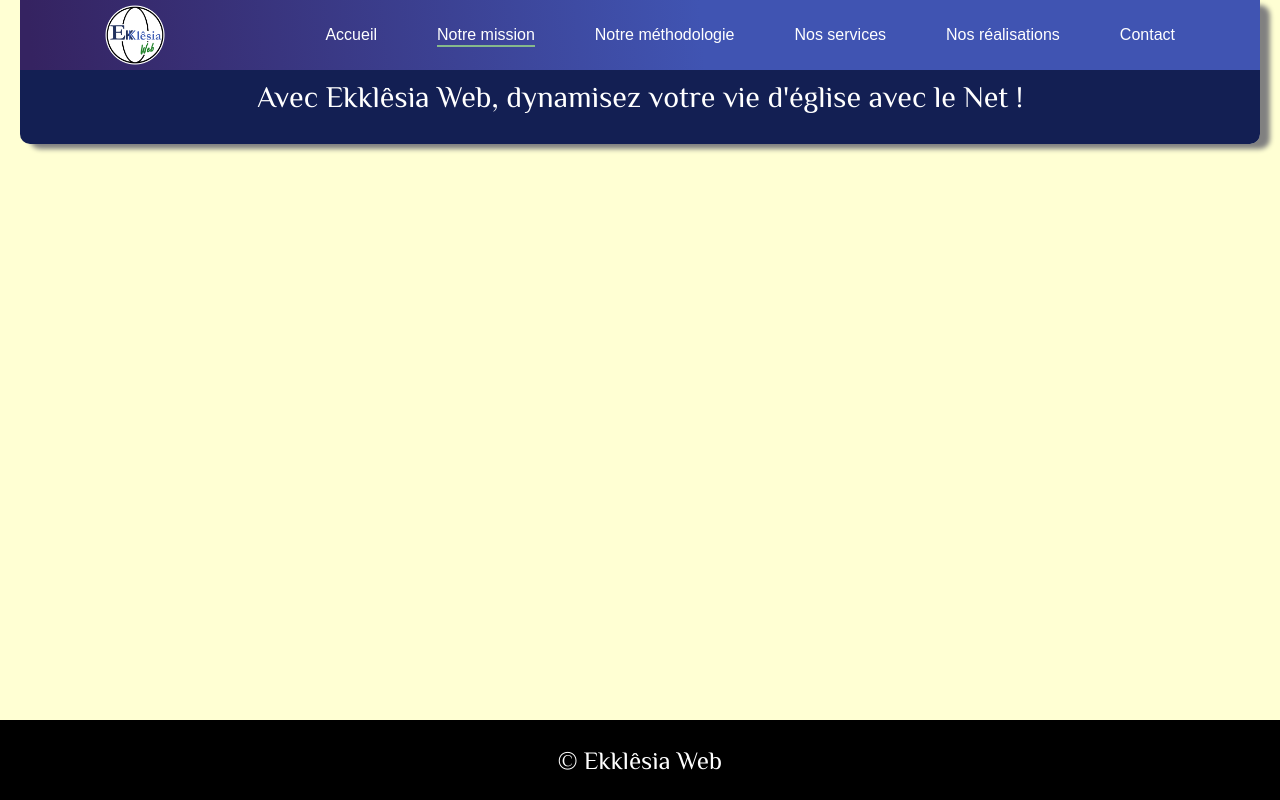
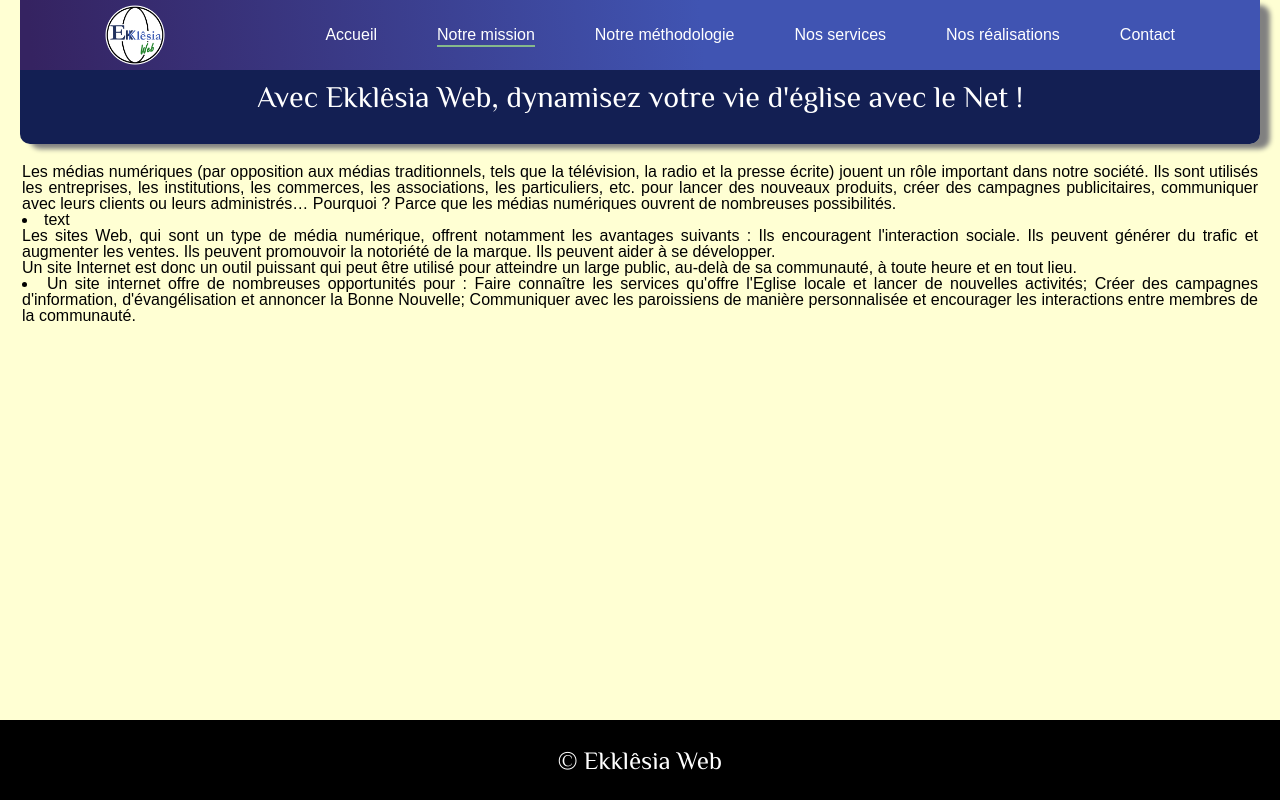
Before and after one commit to Ben43200/ekklesia-vite, a React (Vite) app: page /mission in a window 1280 px wide. Built offline with nearby package versions, Linux system fonts and the light colour scheme; a web font is replaced by a local one.

Commit message:
commit avec la data et les tagname li pas rendu ul li

```diff
--- a/src/main.jsx
+++ b/src/main.jsx
@@ -1,5 +1,5 @@
-import React from "react";
-import { BrowserRouter as Router, Routes, Route, BrowserRouter } from "react-router-dom";
+// import React from "react";
+import { BrowserRouter,  Routes, Route,  } from "react-router-dom";
 import ReactDOM from "react-dom/client";
 // import Navbar from "./components/Navbar/Navbar";
 // import Methodologie from "./pages/Methodologie/Methodologie";
@@ -19,6 +19,7 @@ import Navbar from "./components/navbar/Navbar";
 import Contact from "./pages/contact/Contact";
 
 import Footer from "./components/footer/Footer";
+import Mission  from "./pages/mission/Mission";
 
 
 
@@ -34,7 +35,7 @@ root.render(
 
     <Routes>
       <Route path="/" element={<Home />} />
-
+      <Route path="/mission" element={<Mission />} />
       {/* <Route path="/methodologie" element={<Methodologie />} />
       <Route path="/mission" element={<Mission />} />
       <Route path="/services" element={<Service />} />
--- /dev/null
+++ b/src/pages/mission/Mission.jsx
@@ -0,0 +1,19 @@
+import { dataMission } from "../../utils/dataMission";
+
+
+
+
+ function  Mission ()  {
+    return (
+        <main>
+      <div>
+        {dataMission.map((item) => {
+          const TagName = item.tag; // Dynamically assign the tag based on the data
+
+          return <TagName key={item.id}>{item.content}</TagName>;
+        })}
+      </div>
+      </main>
+    );
+  };
+  export default Mission
--- /dev/null
+++ b/src/utils/dataMission.js
@@ -0,0 +1,26 @@
+ export const dataMission  =[
+  {
+    id: 1,
+    content:
+      "Les médias numériques (par opposition aux médias traditionnels, tels que la télévision, la radio et la presse écrite) jouent un rôle important dans notre société. Ils sont utilisés les entreprises, les institutions, les commerces, les associations, les particuliers, etc. pour lancer des nouveaux produits, créer des campagnes publicitaires, communiquer avec leurs clients ou leurs administrés… Pourquoi ? Parce que les médias numériques ouvrent de nombreuses possibilités.",
+    tag: "p",
+  },{
+  id:2,content: "text"
+, tag:"li"},
+  {
+    id: 3,
+    content:
+      "Les sites Web, qui sont un type de média numérique, offrent notamment les avantages suivants :  Ils encouragent l'interaction sociale.  Ils peuvent générer du trafic et augmenter les ventes.\n  Ils peuvent promouvoir la notoriété de la marque.\n  Ils peuvent aider à se développer.",
+    tag: "p",
+  },
+  {
+    id: 4,
+    content:
+      "Un site Internet est donc un outil puissant qui peut être utilisé pour atteindre un large public, au-delà de sa communauté, à toute heure et en tout lieu.",
+    tag: "div",
+  }, {   id: 5,
+  content:
+    "Un site internet offre de nombreuses opportunités pour :    Faire connaître les services qu'offre l'Eglise locale et lancer de nouvelles activités;   Créer des campagnes d'information, d'évangélisation et annoncer la Bonne Nouvelle;    Communiquer avec les paroissiens de manière personnalisée et encourager les interactions entre membres de la communauté.",
+  tag: "li",
+},
+];
```
